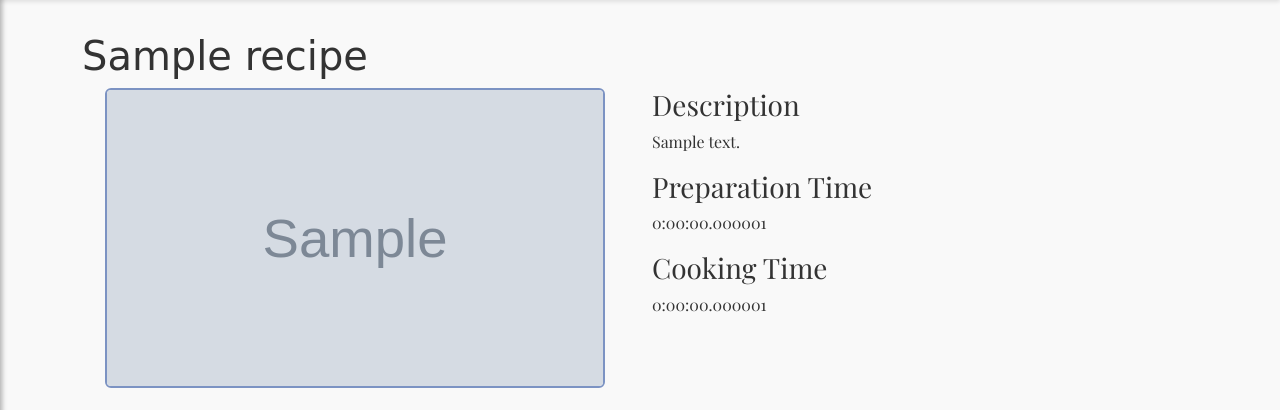
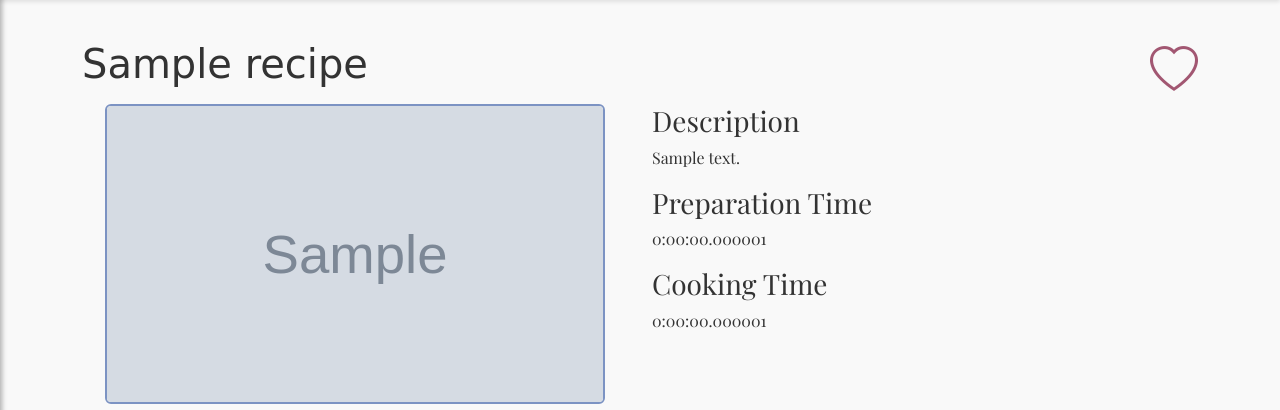
Before and after one commit to rworsham/My_Cooking_Helper_Django, a Django app: page /recipe_detail/1 in a window 1280 px wide. Shown: the part 52-462 px from the top of the page. Run offline with Django 5.2, Linux system fonts and the light colour scheme; a user stored in the database is signed in; tables that the repository leaves empty hold one stand-in row (values such as "Sample post"); grey boxes marked "Sample" are stand-in pictures; some web fonts are replaced.

Commit message:
Adjusted background for featured recipes to conform with style, added favorites button to dashboard, expanding recipe detail to include an option for having favorites added js to support this behavior. need to connect view and test form submission

```diff
--- a/my_cooking_helper/cooking_post/templates/dashboard.html
+++ b/my_cooking_helper/cooking_post/templates/dashboard.html
@@ -47,8 +47,7 @@
                             <a href="{% url 'cooking_post:dashboard' %}?pdf=true" class="btn btn-primary login-btn">Download Shopping List as PDF</a>
                         </div>
                         <div class="box">
-                            <h5>Box 3</h5>
-                            <p>Content for box 3</p>
+                            <a href="{% url 'cooking_post:dashboard' %}?pdf=true" class="btn btn-primary login-btn">Favorites List</a>
                         </div>
                     </div>
 
@@ -67,7 +66,7 @@
                                             <p class="mb-2">{{ recipe.description }}</p>
                                             <p><strong>Preparation Time:</strong> {{ recipe.preparation_time }}</p>
                                             <p><strong>Cooking Time:</strong> {{ recipe.cooking_time }}</p>
-                                            <a href="{% url 'cooking_post:recipe_detail' recipe.id %}" class="btn btn-primary mt-3">View Recipe</a>
+                                            <a href="{% url 'cooking_post:recipe_detail' recipe.id %}" class="btn btn-primary login-btn mt-3">View Recipe</a>
                                         </div>
                                     </div>
                                 {% empty %}
--- a/my_cooking_helper/cooking_post/templates/featured_recipes.html
+++ b/my_cooking_helper/cooking_post/templates/featured_recipes.html
@@ -37,7 +37,7 @@
         <a href="{% url 'cooking_post:dashboard' %}">Dashboard</a>
         <a href="{% url 'cooking_notifications:contact' %}">Contact</a>
     </div>
-    <div id="main-content" class="main-content" style="padding-top: 60px;">
+    <div id="main-content" class="main-content bg-custom-light" style="padding-top: 60px;">
         <div class="container">
             {% for category_name, recipes in category_recipes.items %}
             <section class="featured-section">
--- a/my_cooking_helper/cooking_post/templates/recipe_detail.html
+++ b/my_cooking_helper/cooking_post/templates/recipe_detail.html
@@ -40,7 +40,17 @@
     </header>
 
     <div class="container mt-4" style="padding-top: 60px;">
-        <h1 class="playwrite-cu-title">{{ recipe.name }}</h1>
+        <div class="favorite-container">
+            <h1 class="playwrite-cu-title">{{ recipe.name }}</h1>
+            <form method="POST" class="favorite-form">
+                {% csrf_token %}
+                <input type="hidden" name="favorite" id="favorite" value="{% if favorite %}un_favorite{% else %}favorite{% endif %}">
+                <div class="favorite">
+                    <span class="{% if favorite %}bi bi-heart-fill icon-large{% else %}bi bi-heart icon-large{% endif %}" data-value="{{ favorite }}"></span>
+                </div>
+                <button type="submit" class="btn btn-primary mt-2" style="display: none;">Favorite</button>
+            </form>
+        </div>
         <div class="row">
             <div class="col-md-6">
                 <div class="center-img">
@@ -88,6 +98,7 @@
                 <button type="submit" class="btn btn-primary mt-2" style="display: none;">Submit Rating</button>
             </form>
         </div>
+    </div>
 
     <footer class="footer mt-4">
         <p>&copy; 2024 My Cooking Helper. All rights reserved.</p>
@@ -104,5 +115,6 @@
     <script src="https://cdn.jsdelivr.net/npm/bootstrap@5.2.3/dist/js/bootstrap.bundle.min.js"></script>
     <script src="{% static 'js/scripts.js' %}"></script>
     <script src="{% static 'js/star_rating.js' %}"></script>
+    <script src="{% static 'js/favorite.js' %}"></script>
 </body>
 </html>
--- a/my_cooking_helper/static/css/styles.css
+++ b/my_cooking_helper/static/css/styles.css
@@ -303,7 +303,6 @@ body {
 }
 .card img {
     max-width: 100%;
-    height: auto;
 }
 .section-heading {
     margin-top: 30px;
@@ -352,3 +351,12 @@ box .login-btn {
     margin: auto;
     text-align: center;
 }
+.favorite-container {
+    display: flex;
+    justify-content: space-between;
+    align-items: center;
+}
+.icon-large {
+    font-size: 3rem;
+    color: #A25772;
+}
--- /dev/null
+++ b/my_cooking_helper/static/js/favorite.js
@@ -0,0 +1,19 @@
+document.addEventListener('DOMContentLoaded', () => {
+    const favoriteIcon = document.querySelector('.favorite span');
+    const favoriteInput = document.getElementById('favorite');
+    const form = document.getElementById('favoriteForm');
+
+    favoriteIcon.addEventListener('click', () => {
+        if (favoriteInput.value === 'favorite') {
+            favoriteInput.value = 'un_favorite';
+            favoriteIcon.classList.remove('bi-heart-fill');
+            favoriteIcon.classList.add('bi-heart');
+        } else {
+            favoriteInput.value = 'favorite';
+            favoriteIcon.classList.remove('bi-heart');
+            favoriteIcon.classList.add('bi-heart-fill');
+        }
+
+        form.submit();
+    });
+});
```
